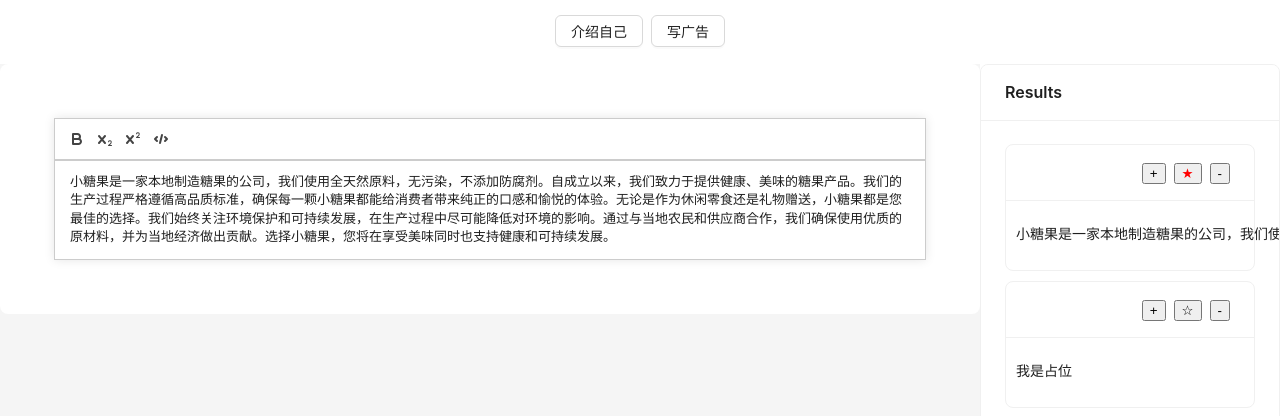
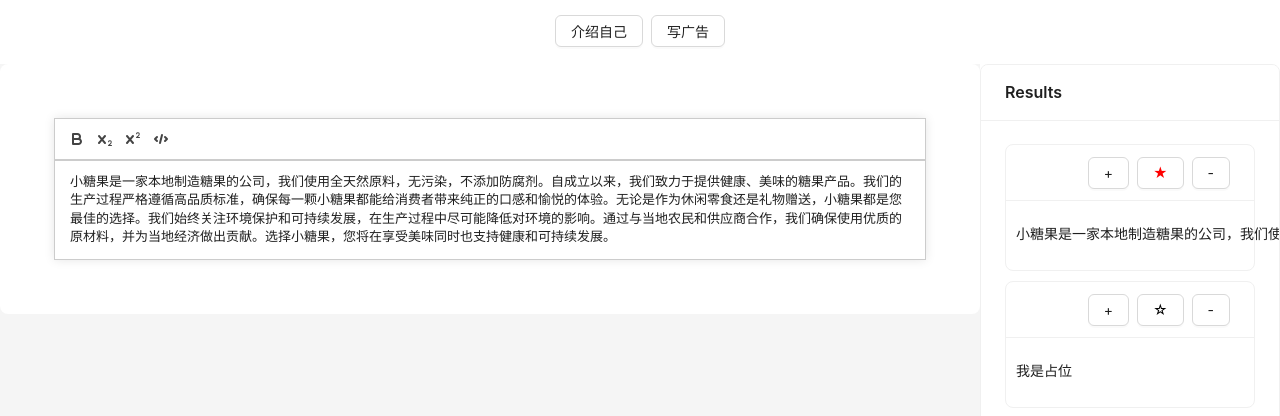
Before and after one commit to yangwch/quill-start, a React (Create React App) app: page / in a window 1280 px wide. Shown: the top 416 px of the page. Built offline with nearby package versions, Linux system fonts and the light colour scheme.

Commit message:
feat: button styles

```diff
--- a/src/components/List/Buttons.tsx
+++ b/src/components/List/Buttons.tsx
@@ -1,4 +1,4 @@
-import { Space } from "antd";
+import { Button, Space } from "antd";
 import React, { MouseEvent } from "react";
 
 interface Props {
@@ -11,14 +11,14 @@ interface Props {
 function Buttons(props: Props) {
   return (
     <Space style={{ fontSize: 12 }}>
-      <button onClick={props.onAdd}>+</button>
-      <button
+      <Button onClick={props.onAdd}>+</Button>
+      <Button
         onClick={props.onFavorite}
         style={{ color: props.isFavorite ? "red" : "black" }}
       >
         {props.isFavorite ? "★" : "☆"}
-      </button>
-      <button onClick={props.onRemove}>-</button>
+      </Button>
+      <Button onClick={props.onRemove}>-</Button>
     </Space>
   );
 }
```
